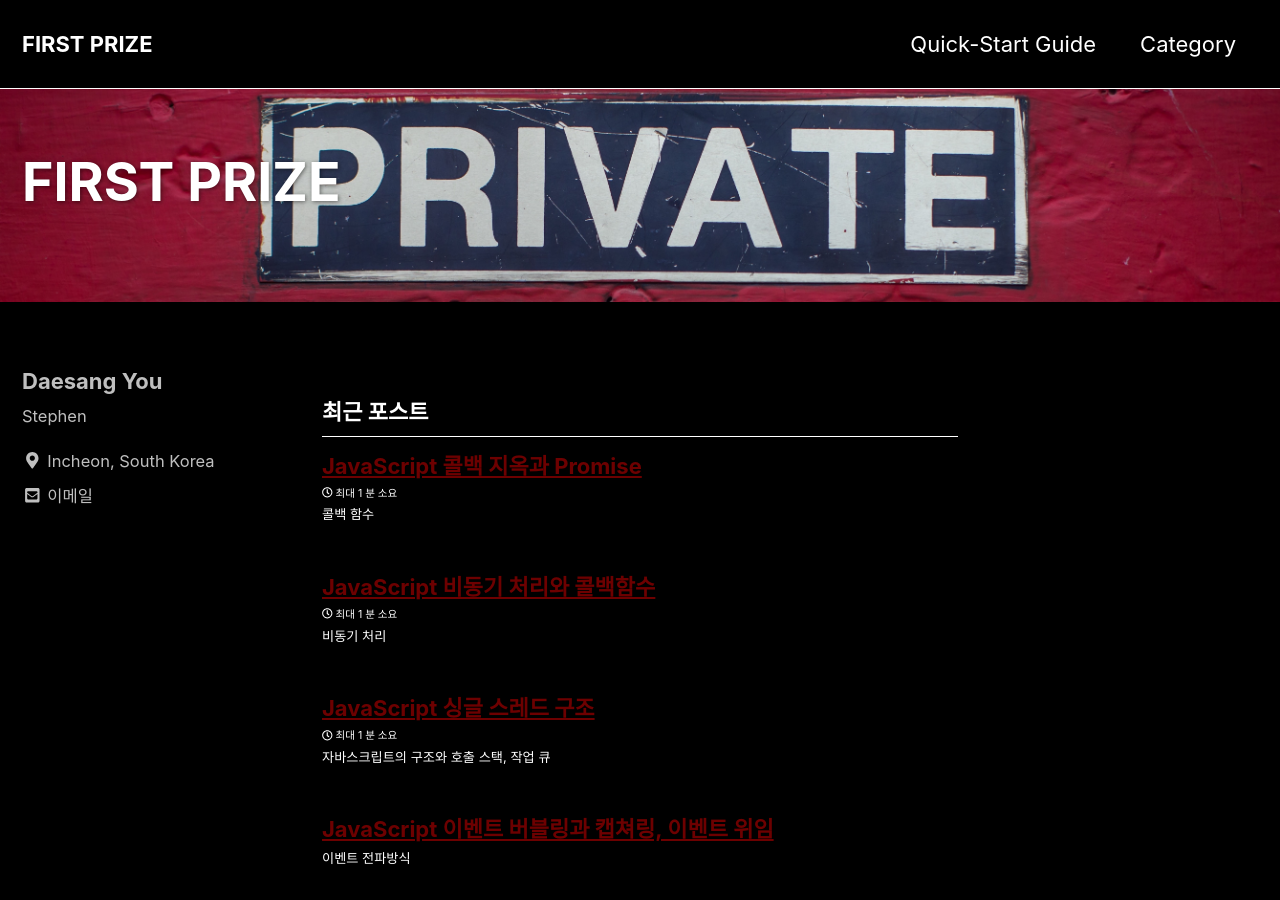
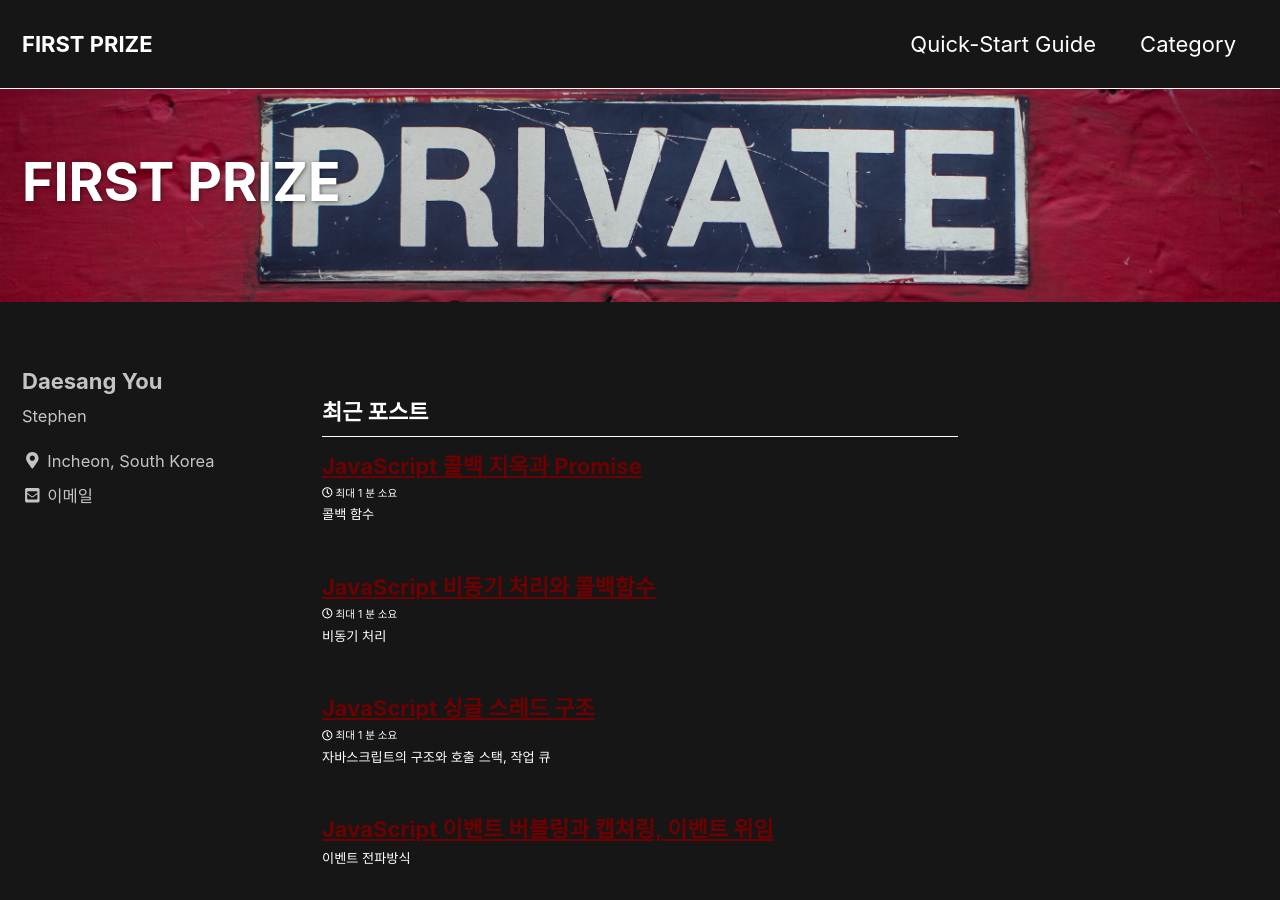
Before and after one commit to eotkd4791/eotkd4791.github.io, a Jekyll site: the page built from index.html, in a window 1280 px wide and 900 px high. Built offline with Jekyll 4.4.1, drawn with Linux system fonts in a browser that asks for light colours; cached includes are drawn as plain includes; the list of posts is cut into pages by our own code.

Commit message:
Update _contrast.scss

```diff
--- a/_sass/minimal-mistakes/skins/_contrast.scss
+++ b/_sass/minimal-mistakes/skins/_contrast.scss
@@ -3,7 +3,7 @@
    ========================================================================== */
 
 /* Colors */
-$background-color: #000 !default;
+$background-color: rgb(22, 22, 22) !default;
 $text-color: #fff !default;
 // $muted-text-color: $text-color !default;
 $primary-color: #e20000f8 !default;
```
